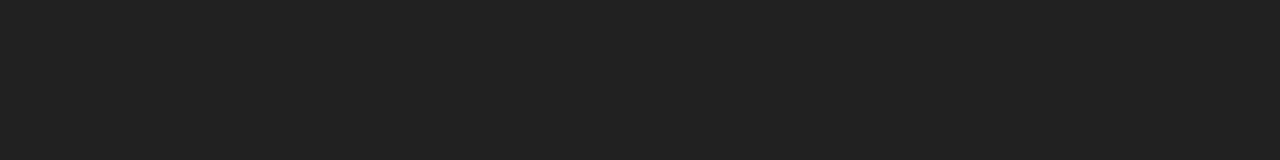
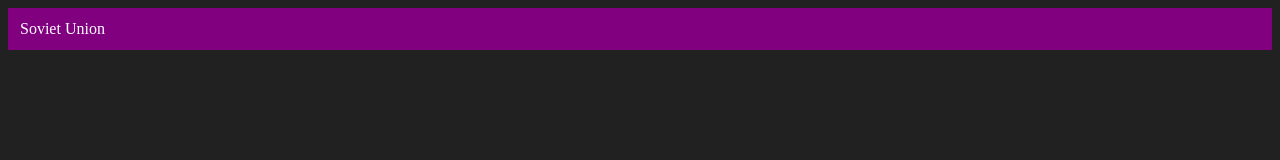
Before and after one commit to Shinde-Yogesh/JavaScript-Practice, a plain HTML site: page DOM/tree.html in a window 1280 px wide. Drawn offline with Linux system fonts and the light colour scheme.

Commit message:
div into the main body

```diff
--- a/DOM/tree.html
+++ b/DOM/tree.html
@@ -20,5 +20,15 @@
 
     //create the custom attribute
     div.setAttribute("title", "generated title")
+    div.style.backgroundColor = "purple"
+    div.style.padding = "12px"
+    // div.innerText = "Winter is coming"
+    //create text node
+   const addText = document.createTextNode("Soviet Union")
+    div.appendChild(addText)
+
+    //above properties show only console
+    //for the into body
+    document.body.appendChild(div)
   </script>
 </html>
```
